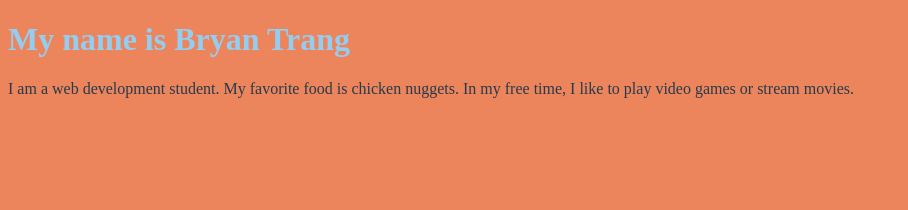
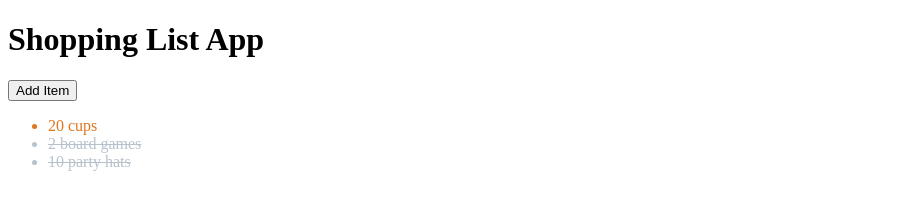
Before and after one commit to bktrang/bktrang.github.io, a plain HTML site: page index.html in a window 1280 px wide. Shown: the whole page, without its empty margins (0-908 px from the left). Drawn offline with nearby package versions, Linux system fonts and the light colour scheme.

Commit message:
Add files via upload

```diff
--- a/index.html
+++ b/index.html
@@ -1,28 +1,92 @@
 <!DOCTYPE html>
-<html>
+<html lang="en">
     <head>
-        <title>My Personal Introduction</title>
+        <meta charset="UTF-8">
+        <title>Shopping List App</title>
+        <link rel="stylesheet" href="main.css">
+    </head>
+    <body>
+        <div id="shopping-list">
+            <div class="header">
+                <h1>{{header || 'Welcome'}}</h1>
+                <button v-if="editing" @click="doEdit(false)" class="btn btn-cancel">Cancel</button>
+                <button v-else @click="doEdit(true)" class="btn btn-Primary">Add Item</button>
+            </div>
 
-        <style>
-            body {
-                background-color: #ec855b;
-            }
+            <div v-if="editing" class="add-item-form">
+                <input
+                    @keyup.enter="saveItem" type="text" v-model="newItem" placeholder="Add an item">
+                <label>
+                    <input type="checkbox" v-model="newItemHighPriority"> High Priority
+                </label>
+                <button :disabled="newItem.length === 0" @click="items.push({id:items.length + 1, label: newItem})" class="btn btn-primary">
+                    Save Item
+                </button>
+            </div>
+            <p v-if="items.length === 0">Nice job! You've brought all your items!</p>
+            <ul>
+                <li
+                v-for="item in reversedItems"
+                @click="togglePurchased(item)"
+                :key="item.id"
+                :class="{strikeout: item.purchased, priority: item.highPriority}"
+                class="static-class">{{item.label}}</li>
+            </ul>
+        </div>
+        <script src="http://unpkg.com/vue@3"></script>
+        <script>
+            const shoppingListApp = Vue.createApp({
+                data(){
+                    return {
+                        header: "Shopping List App",
+                        editing:false,
+                        newItem: '',
+                        newItemHighPriority: false,
+                        items: [
+                            {id: 1, label: '10 party hats', purchased: true, highPriority: false},
+                            {id: 2, label: '2 board games', purchased: true, highPriority: false},
+                            {id: 3, label: '20 cups', purchased: false, highPriority: true},
+                        ]
+                    }
+                },
+                computed:{
+                    reversedItems(){
+                        return [...this.items].reverse()
+                    }
+                },
+                methods:{
+                    saveItem(){
+                        this.items.push({
+                            id:items.length + 1,
+                            label: this.newItem,
+                            highPriority: this.newItemHighPriority})
+                        this.newItem = ""
+                        this.newItemHighPriority = ""
+                    },
 
-            h1 {
-                color: #93cef2;
-            }
+                    doEdit(editing){
+                        this.editing = editing
+                        this.newItem = ""
+                        this.newItemHighPriority = ""
+                    },
 
-            p {
-                color: #263a4c;
-            }
-        </style>
-    </head>
+                    togglePurchased(item){
+                        item.purchased = !item.purchased
+                    }
+                }
+            })
+            .mount('#shopping-list')
+        </script>
+        <script>
+            // src/main.js (or main.ts)
+            import { createApp } from 'vue';
+            import App from './App.vue';
 
-    <body>
-        <h1>My name is Bryan Trang</h1>
+            // Import your main.css file
+            import './main.css';
 
-        <p>
-            I am a web development student. My favorite food is chicken nuggets. In my free time, I like to play video games or stream movies.
-        </p>
+            const app = createApp(App);
+            app.mount('#app');
+        </script>
     </body>
 </html>
--- /dev/null
+++ b/main.css
@@ -0,0 +1,8 @@
+.strikeout {
+    text-decoration: line-through;
+    color: #b8c2cc;
+}
+
+.priority {
+    color: #de751f;
+}
```
